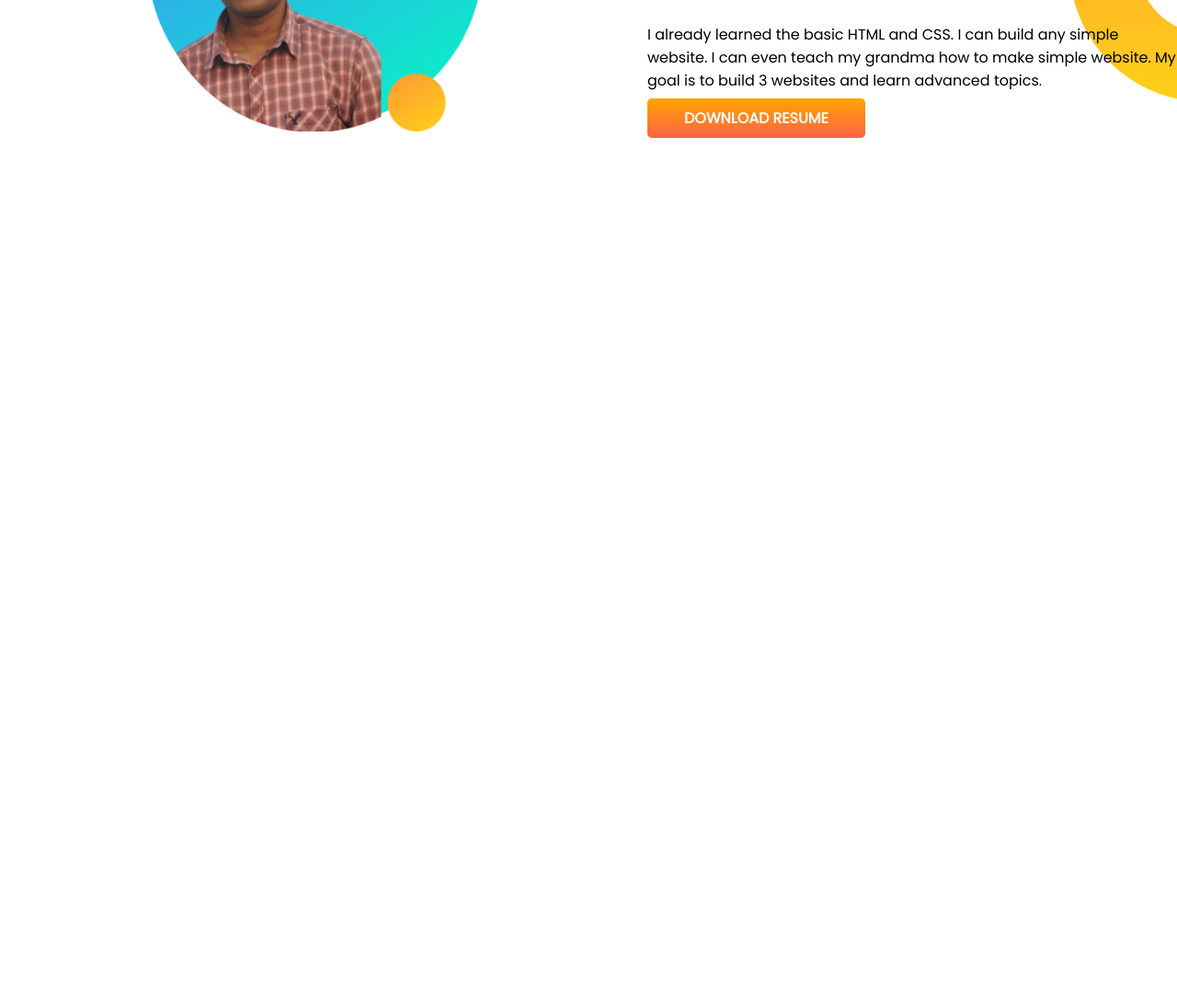
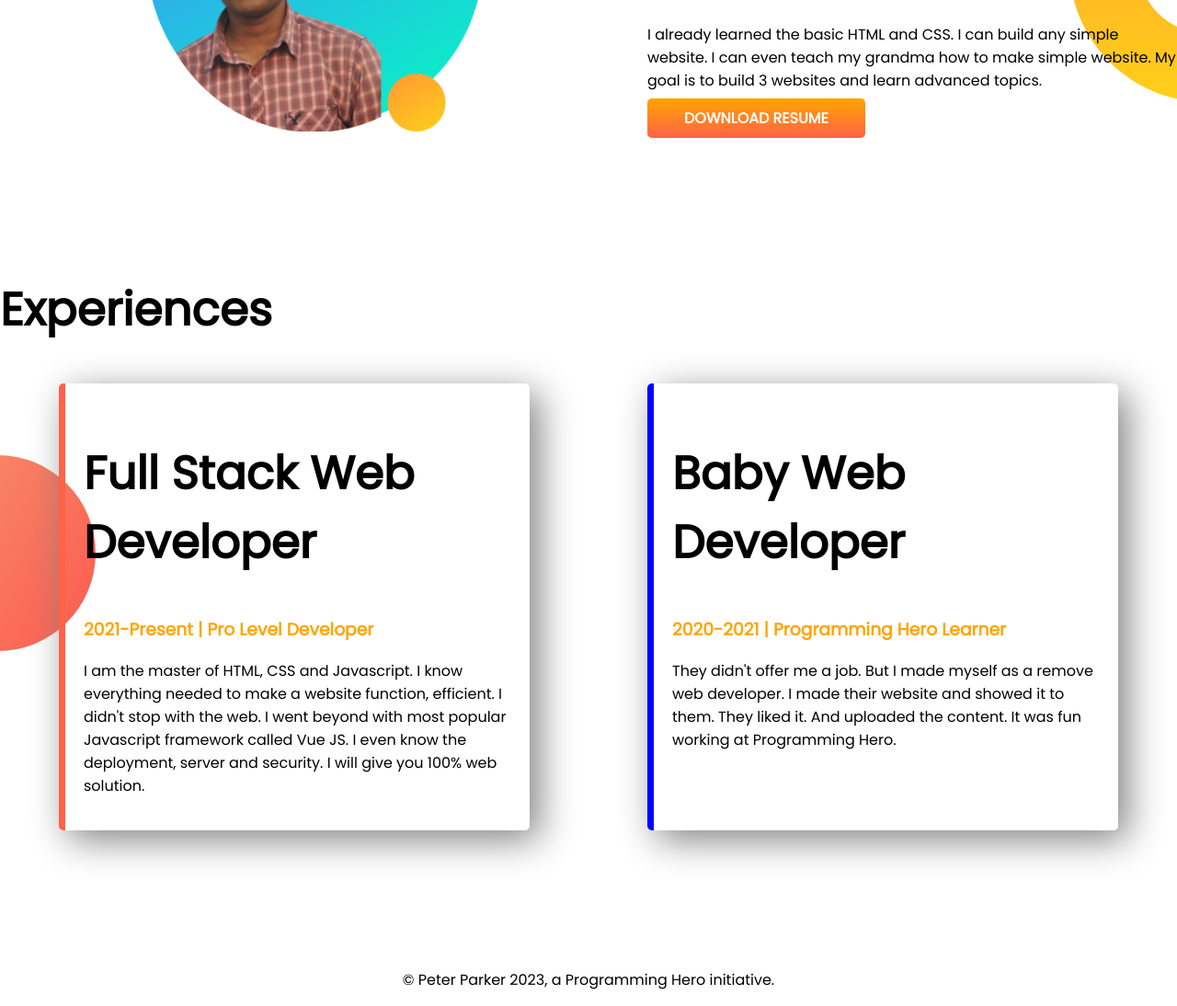
Before and after one commit to mdsumonkhancse/developer-portfolio, a plain HTML site: page index.html in a window 1280 px wide. Shown: the part 945-2039 px from the top of the page at 92% size. Before the commit the page ends 1245 px from the top, so only its background shows below. Drawn offline with Linux system fonts and the light colour scheme.

Commit message:
second commit

```diff
--- a/index.html
+++ b/index.html
@@ -13,7 +13,7 @@
 </head>
 
 <body>
-    <section class="top-banner">
+    <section class="top-banner flexible-container">
         <div class="half-width">
             <h1>Welcome To</h1>
             <h1><span class="orange-color">Peter Parker</span> World!</h1>
@@ -31,7 +31,7 @@
             <img src="images/sumon.png" alt="">
         </div>
     </section>
-    <section class="bottom-banner">
+    <section class="bottom-banner flexible-container">
         <div class="half-width">
             <img src="images/sumon1.png" alt="">
         </div>
@@ -45,6 +45,34 @@
             <a class="link-button" href="https://www.facebook.com" target="_blank">DOWNLOAD RESUME</a>
         </div>
     </section>
+    <section class="experinece-area">
+        <h1>Experiences</h1>
+        <div class="flexible-container">
+            <div id="full-stack-developer" class="experinece-item">
+                <h1>Full Stack Web Developer</h1>
+                <h3 class="orange-color">2021-Present | Pro Level Developer</h3>
+                <p>I am the master of HTML, CSS and Javascript. I know everything needed to make a website function,
+                    efficient.
+                    I
+                    didn't stop with the web. I went beyond with most popular Javascript framework called Vue JS. I even
+                    know
+                    the
+                    deployment, server and security. I will give you 100% web solution.</p>
+            </div>
+            <div id="baby-web-developer" class="experinece-item">
+                <h1>Baby Web Developer</h1>
+                <h3 class="orange-color">2020-2021 | Programming Hero Learner</h3>
+                <p>They didn't offer me a job. But I made myself as a remove web developer. I made their website and
+                    showed
+                    it
+                    to
+                    them. They liked it. And uploaded the content. It was fun working at Programming Hero.</p>
+            </div>
+        </div>
+    </section>
+    <footer>
+        <p>© Peter Parker 2023, a Programming Hero initiative.</p>
+    </footer>
 
 </body>
 
--- a/style.css
+++ b/style.css
@@ -16,7 +16,7 @@ h2 {
     color: orange;
 }
 
-section {
+.flexible-container {
     display: flex;
     margin-bottom: 150px;
 }
@@ -50,3 +50,31 @@ section {
     background-repeat: no-repeat;
     background-position: right;
 }
+
+.experinece-area {
+    background-image: url(images/exp-bg.png);
+    background-repeat: no-repeat;
+    background-position: left;
+}
+
+.experinece-item {
+    width: 40%;
+    margin-left: 5%;
+    margin-right: 5%;
+    padding: 20px;
+    border-radius: 5px;
+    box-shadow: 10px 10px 40px grey;
+}
+
+
+#full-stack-developer {
+    border-left: 7px solid tomato;
+}
+
+#baby-web-developer {
+    border-left: 7px solid blue;
+}
+
+footer p {
+    text-align: center;
+}
```
